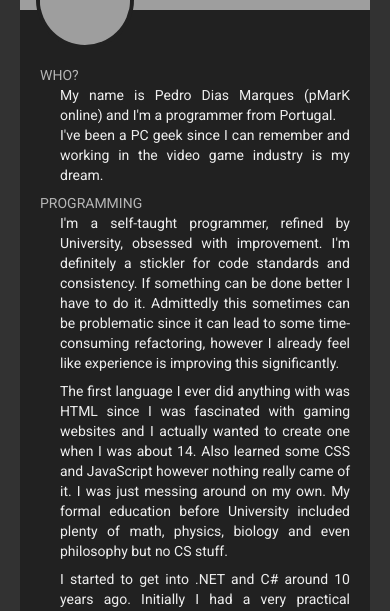
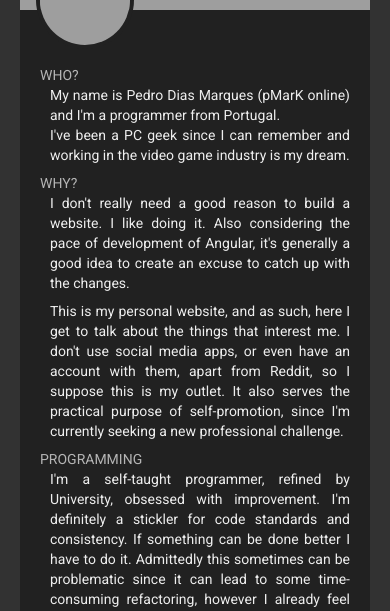
Before and after one commit to p-marques/pmark.pt, an Angular app: page /about in a window 390 px wide. Shown: the part 214-825 px from the top of the page. Built offline with nearby package versions, Linux system fonts and the light colour scheme; grey boxes are pictures that could not be loaded.

Commit message:
Add rest of first pass about text

```diff
--- a/src/app/about/about.component.css
+++ b/src/app/about/about.component.css
@@ -72,4 +72,8 @@
     .about-content-wrapper {
         width: 100%;
     }
+
+    .about-content-wrapper p {
+        padding-left: 10px;
+    }
 }
--- a/src/app/about/about.component.html
+++ b/src/app/about/about.component.html
@@ -7,6 +7,16 @@
             <p>
                 My name is Pedro Dias Marques (pMarK online) and I'm a programmer from Portugal.<br>
                 I've been a PC geek since I can remember and working in the video game industry is my dream.
+            </p>
+            <span class="title">Why?</span>
+            <p>
+                I don't really need a good reason to build a website. I like doing it. Also considering the pace of development of
+                Angular, it's generally a good idea to create an excuse to catch up with the changes.
+            </p>
+            <p>
+                This is my personal website, and as such, here I get to talk about the things that interest me. I don't use social media apps, or even have an account with them,
+                apart from Reddit, so I suppose this is my outlet. It also serves the practical purpose of self-promotion, since I'm currently seeking a new professional
+                challenge.
             </p>
             <span class="title">Programming</span>
             <p>
@@ -29,13 +39,41 @@
                 Then my obsession with ASP.NET began. I was particularly interested in Web APIs.
                 I also got into AngularJS. I improved significantly on JavaScript, HTML and CSS.
                 Even though you could use TypeScript with AngularJS, most of the documentation was in JS so I never switched.
-                Shortly after Angular (v2.0) was released and that's when I went all in on TypeScript. For any C# programmer,
+                Shortly after, Angular (v2.0) was released and that's when I went all in on TypeScript. For any C# programmer,
                 TypeScript is immediately familiar and an easy language to like. Transpiling FTW.
+            </p>
+            <p>
+                Then I joined Uni full time to really get into game development. Unity was the only engine we used. This experience was mostly worth it,
+                I feel like I grew quite a bit as a programmer in the first year. However I then started to feel stagnated. This is not really the fault of the
+                University since the course is designed to be approachable by newbies and also they have a Indie bias so there's quite a bit of time spent on subjects
+                that only really apply if you work on a tiny studio, where you are expected to fill wildly varied roles. Many of those roles I'm not really interested in.
+                I am a programmer, that's what I want to do all day, everyday. It became clear that the only way to improve further was through professional experience.
+                This is why I'm currently job hunting.
+            </p>
+            <p>
+                I also learned Python along the way, a language that I like quite a bit for its practicality. I'm also fully familiar with C++ syntax but I lack experience.
+            </p>
+            <p>
+                I'm proud of the the things I've done so far but I can confidently say that my most valuable asset is not what I know at any given time but rather how easily
+                I've always learned whatever I needed. I'm never satisfied with what I know but rather start feeling restless if I feel like I haven't been improving as a programmer.
             </p>
             <span class="title">Gaming</span>
             <p>
                 I've been gaming since I can remember but only really fell in love with it as a medium at 14. It was about this
                 time I realized that they could be more than just mindless entertainment.
             </p>
+            <p>
+                My favorite genre is RPGs which explains why my favorite studios are CD Projekt RED and Bioware.
+                The Witcher 3 and Dragon Age: Origins are true masterpieces that hold a special place in my heart.
+            </p>
+            <p>
+                As a PC gamer I grew up playing quite a few FPS games as well. My favorite ones of recent times are Overwatch and Rainbow Six Siege,
+                two games I consider to be extremely well designed.
+            </p>
+            <span class="title">Modding</span>
+            <p>
+                I've always dabbled in modding. Through the years I created quite a few mods for various different games, sometimes simply because I was interested in how the game
+                supported them. The only ones I cared enough to share are for CDPR games. You can find out all about them in <a class="yellow" routerLink="/mods">/mods</a>.
+            </p>
     </div>
 </div>
--- a/src/styles.css
+++ b/src/styles.css
@@ -35,3 +35,7 @@ mat-icon.separator {
 ::-webkit-scrollbar-thumb:hover {
   background: #555;
 }
+
+a.yellow {
+  color: #e6e040;
+}
```
